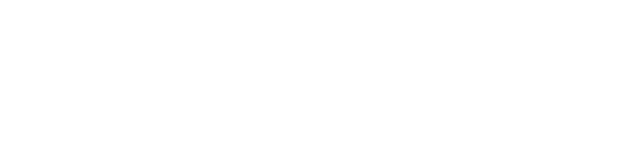
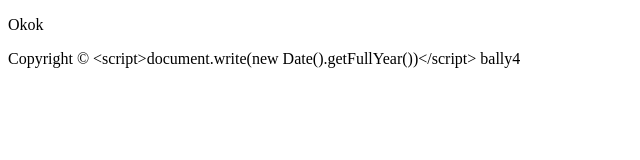
Before and after one commit to BalazsBanfi/TOP-Restaurant, a plain HTML site: page index.html in a window 1280 px wide. Shown: the whole page, without its empty margins (0-640 px from the left). Drawn offline with nearby package versions, Linux system fonts and the light colour scheme.

Commit message:
add footer by js

```diff
--- a/index.html
+++ b/index.html
@@ -3,10 +3,9 @@
   <head>
     <meta charset="utf-8" />
     <title>Restaurant</title>
-    <script src="https://unpkg.com/lodash@4.17.20"></script>
   </head>
   <body>
-    <script src="main.js"></script>
+    <script defer src="main.js"></script>
     <div id="content"></div>
   </body>
 </html>
--- a/main.js
+++ b/main.js
@@ -1 +1 @@
-(()=>{"use strict";function o(){console.log("header loaded first!")}console.log("Yes, it is working 2!"),o(),console.log("Yes, it is working 3!"),o()})();
+(()=>{"use strict";const e=document.getElementById("content"),t=document.createElement("p");t.innerHTML="Okok",e.appendChild(t),console.log("header loaded first!"),console.log("Yes, it is working 3!"),(e=>{const t=document.createElement("footer");t.setAttribute("class","footer");const n=document.createElement("p");n.textContent="Copyright © <script>document.write(new Date().getFullYear())<\/script> bally4",t.appendChild(n),e.appendChild(t)})(e)})();
```
